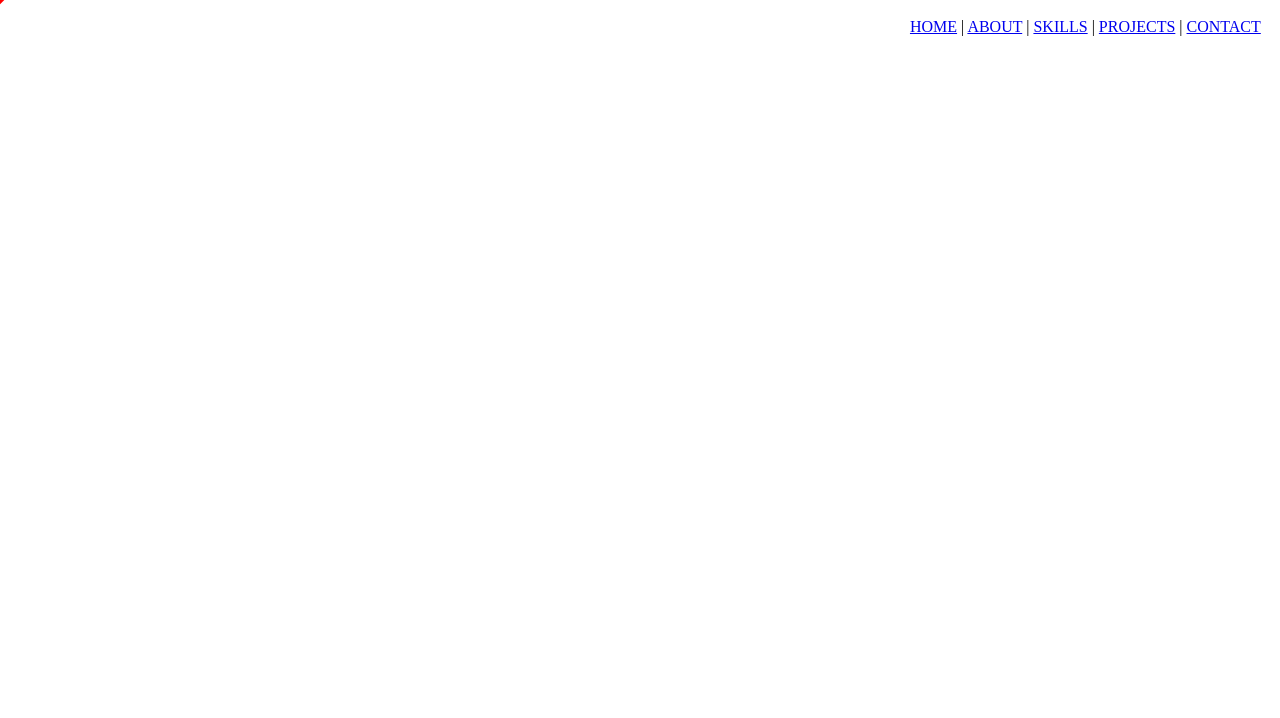
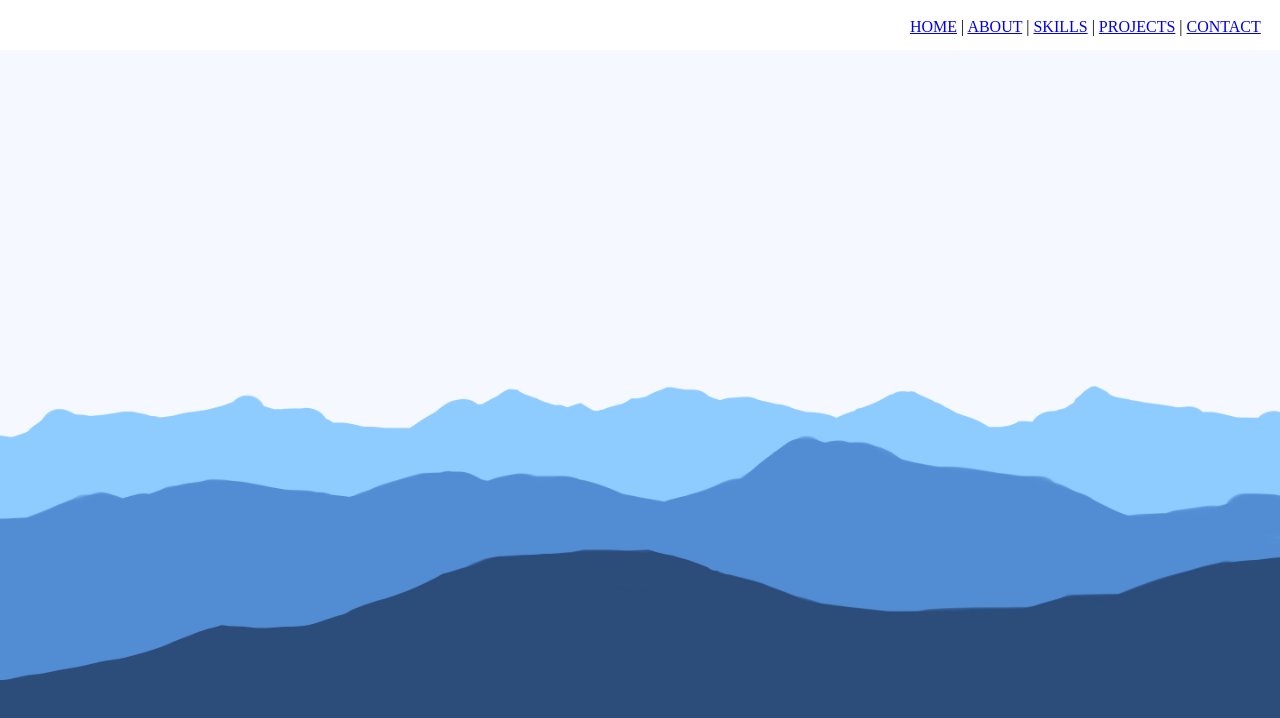
Before and after one commit to minji9360/portfolio, a plain HTML site: page index.html in a window 1280 px wide. Drawn offline with Linux system fonts and the light colour scheme.

Commit message:
feat: parallax 구현
- 스크롤을 내리면 바다 속으로 들어가는 느낌을 내기 위해 parallax 구현
- 바다속이 어두운 색이기 때문에 cursor 색상을 white로 설정
- 현재 이미지는 디자인 미완료로 인해 임의로 추가
  (홈 화면 디자인 완료 시, 색이 밝은 위치에서는 cursor가 어두운 색으로 보이도록 수정 예정)

```diff
--- a/index.html
+++ b/index.html
@@ -22,11 +22,26 @@
     </header>
     <main>
         <div class="cursor"></div>
-        <section id="home"></section>
-        <section id="about"></section>
-        <section id="skills"></section>
-        <section id="projects"></section>
-        <section id="contact"></section>
+        <div class="parallax">
+            <div class="parallax__layer parallax__layer--0">
+                <img src="/images/ocean3.png" />
+            </div>
+            <div class="parallax__layer parallax__layer--1">
+                <img src="/images/ocean2.png" />
+            </div>
+            <div class="parallax__layer parallax__layer--2">
+                <img src="/images/ocean1.png" />
+            </div>
+            <div class="parallax__main">
+                <section id="home">
+                    <h1>Portfolio</h1>
+                </section>
+                <section id="about"></section>
+                <section id="skills"></section>
+                <section id="projects"></section>
+                <section id="contact"></section>
+            </div>
+        </div>
     </main>
     <script src="./main.js"></script>
 </body>
--- a/style.css
+++ b/style.css
@@ -6,18 +6,21 @@
 }
 
 * {
+	box-sizing: border-box;
     cursor: none;
 }
 
 html {
     font-family: 'SpoqaHanSansNeo-Regular';
     font-size: 625%;
+    background-color: #f5f9ff;
 }
 
 header {
     height: 50px;
     position: fixed;
     width: 100%;
+    z-index: 3;
 }
 
 header nav{
@@ -26,8 +29,59 @@ header nav{
     font-size: 1rem;
 }
 
+ .parallax {
+    perspective: 100px;
+    height: 100vh;
+    overflow-x: hidden;
+    overflow-y: auto;
+    position: absolute;
+    top: 0;
+    left: 0;
+    right: 0;
+    bottom: 0;
+}
+
+.parallax__layer {
+    position: absolute;
+    top: 0;
+    right: 0;
+    bottom: 0;
+    left: 0;
+}
+
+.parallax__layer img {
+    display: block;
+    position: absolute;
+    bottom: 0;
+    width: 100vw;
+}
+
+.parallax__layer--0 {
+    transform: translateZ(-100px) scale(2);
+}
+.parallax__layer--1 {
+    transform: translateZ(-50px) scale(1.5);
+}
+.parallax__layer--2 {
+    transform: translateZ(0px) scale(1);
+}
+
+.parallax__main {
+    display: block;
+    position: absolute;
+    top: 100%;
+    left: 0;
+    right: 0;
+    z-index: 2;
+}
+
+.parallax section {
+    background: #1a2536;
+    height: 100vh;
+}
+
 .cursor {
-    border-left: 0.5rem solid red;
+    border-left: 0.5rem solid white;
     border-bottom: 0.5rem solid transparent;
     position: absolute;
     z-index: 1000;
```
Also changed, not shown: images/ocean1.png (added), images/ocean2.png (added), images/ocean3.png (added).
